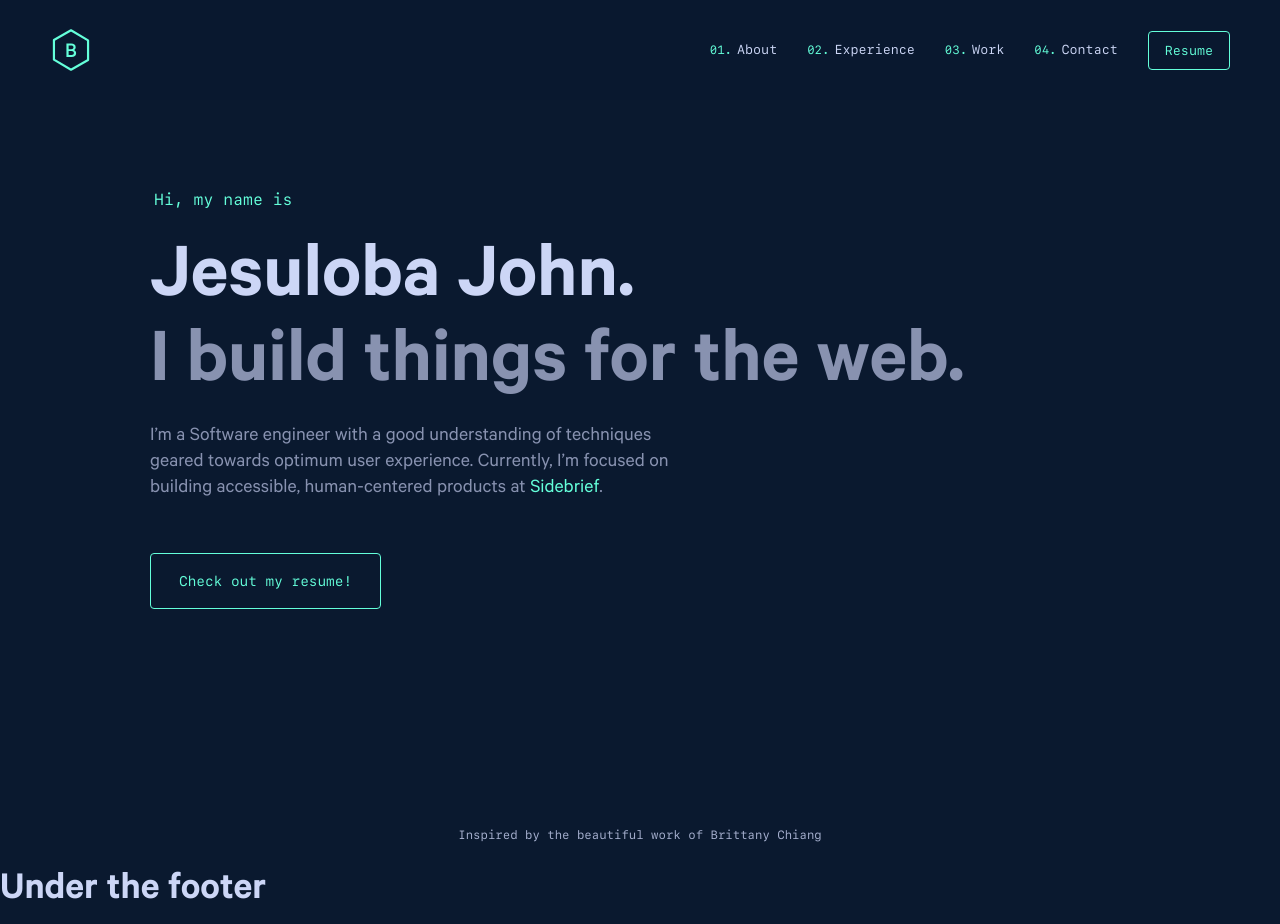
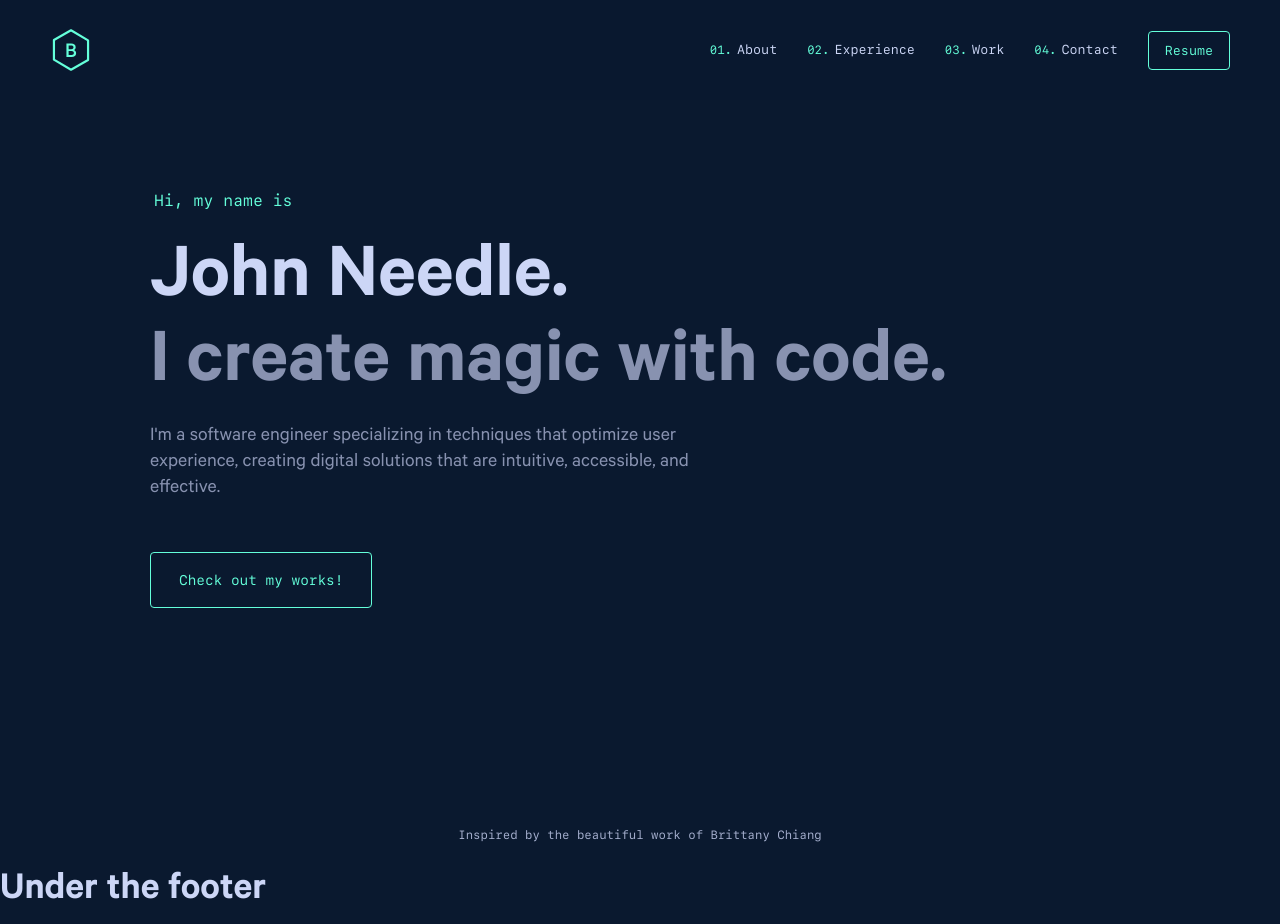
Before and after one commit to Jesuloba-world/dev-portfolio-2, a Next.js app: page / in a window 1280 px wide. Built offline with nearby package versions, Linux system fonts and the light colour scheme.

Commit message:
hero section complete

```diff
--- a/src/components/sections/hero/index.tsx
+++ b/src/components/sections/hero/index.tsx
@@ -19,33 +19,25 @@ const Hero = () => {
 	}, [prefersReducedMotion]);
 
 	const one = <h1>Hi, my name is</h1>;
-	const two = <h2 className="big-heading">Jesuloba John.</h2>;
-	const three = <h3 className="big-heading">I build things for the web.</h3>;
+	const two = <h2 className="big-heading">John Needle.</h2>;
+	const three = <h3 className="big-heading">I create magic with code.</h3>;
 	const four = (
 		<>
 			<p>
-				I’m a Software engineer with a good understanding of techniques
-				geared towards optimum user experience. Currently, I’m focused
-				on building accessible, human-centered products at{" "}
-				<a
-					href="http://sidebrief.com/"
-					target="_blank"
-					rel="noreferrer"
-				>
-					Sidebrief
-				</a>
-				.
+				I&apos;m a software engineer specializing in techniques that
+				optimize user experience, creating digital solutions that are
+				intuitive, accessible, and effective.
 			</p>
 		</>
 	);
 	const five = (
 		<Link
 			className="email-link"
-			href="/resume.pdf"
-			target="_blank"
-			rel="noreferrer"
+			href="/#projects"
+			// target="_blank"
+			// rel="noreferrer"
 		>
-			Check out my resume!
+			Check out my works!
 		</Link>
 	);
 
```
